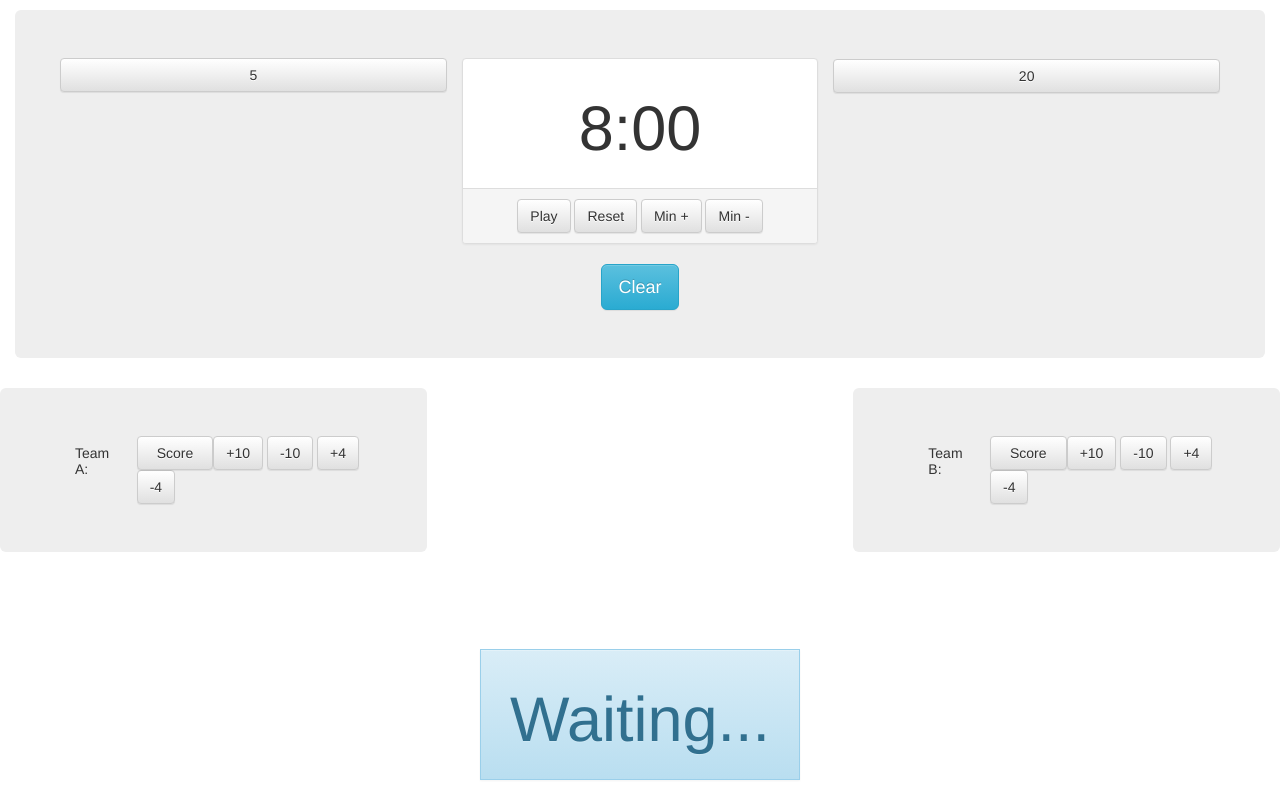
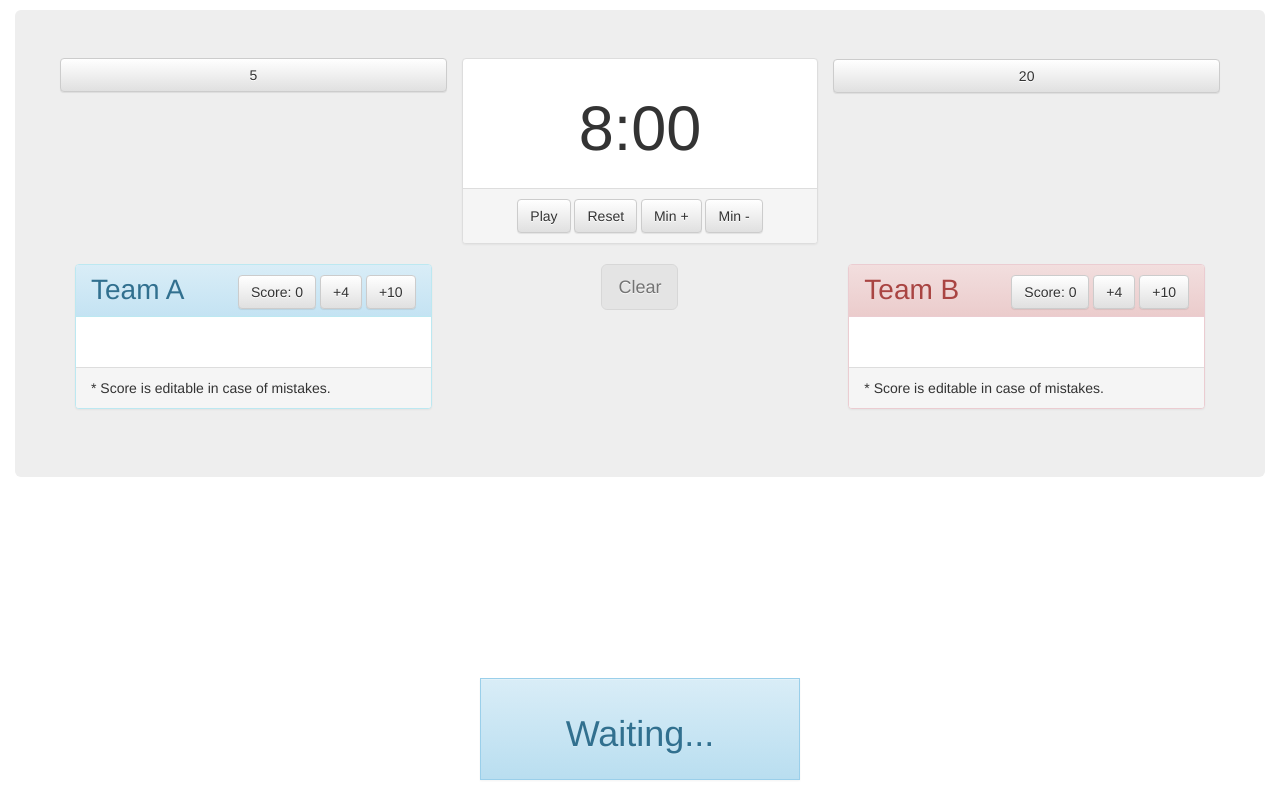
Before and after one commit to 415mcc/SciBowlBuzzer, a Flask app: template templates/scoreboard.html in a window 1280 px wide. Run offline with Flask 2, Linux system fonts and the light colour scheme; the template is opened without the code that fills it, so the values that code supplies are empty; some libraries are stand-ins or nearby versions.

Commit message:
Near completion of integration

```diff
--- a/main.py
+++ b/main.py
@@ -1,5 +1,5 @@
-from flask import Flask, json, abort, request
-from flask_socketio import SocketIO, join_room, close_room, send, emit
+from flask import Flask, json, abort, request, render_template, Markup
+from flask_socketio import SocketIO, join_room, close_room, emit
 from flask_sqlalchemy import SQLAlchemy
 from uuid import uuid4
 from datetime import datetime
@@ -46,9 +46,9 @@ class User(db.Model):
 
 
 def new_uuid(game):
-    uuidstr = uuid4()
+    uuidstr = uuid4().hex
     while game.users.filter_by(uuid=uuidstr).count() > 0:
-        uuidstr = uuid4()
+        uuidstr = uuid4().hex
     return uuidstr
 
 
@@ -68,6 +68,7 @@ def new_game(message):
     game = Game(room_id=room_id, sid=request.sid)
     db.session.add(game)
     db.session.commit()
+    print('new_game:', room_id)
     return room_id
 
 
@@ -86,13 +87,13 @@ def join_game(message):
     db.session.add(user)
     db.session.commit()
     join_room(room)
-    emit('new_user', {'uuid': user.uuid, 'name': name, 'team': team}, room=game.sid)
+    emit('new_user', {'uuid': user.uuid, 'name': Markup.escape(name), 'team': team}, room=game.sid)
     return 'success', user.uuid
 
 
 @socketio.on('buzz')
 def buzz(message):
-    time = message.get('room', None)
+    time = message.get('time', None)
     if time is None:
         return 'malformed'
     user = User.query.filter_by(sid=request.sid).first()
@@ -152,6 +153,16 @@ def disconnect_handler():
             db.session.commit()
 
 
+@app.route('/h', methods=['GET'])
+def scoreboard():
+    return render_template('scoreboard.html')
+
+
+@app.route('/', methods=['GET'])
+def buzzer():
+    return render_template('login.html')
+
+
 @app.route('/timesync', methods=['POST'])
 def timesync():
     id = request.json.get('id', None)
--- a/static/scoreboard.js
+++ b/static/scoreboard.js
@@ -8,6 +8,32 @@ var bonusIsTiming = false;
 var tossupTimerID;
 var tossupIsTiming = false;
 var mainIsTiming = false;
+var lockedout = false;
+var players = {};
+var teamscore = {0: 0, 1: 0};
+
+function lockout () {
+  lockedout = true;
+  $('#lockout-btn')
+    .removeClass('btn-default')
+    .addClass('btn-primary')
+    .prop('disabled', false);
+}
+
+function unlockout () {
+  lockedout = false;
+  $('#lockout-btn')
+    .removeClass('btn-primary')
+    .addClass('btn-default')
+    .prop('disabled', true);
+}
+
+function setTeamScore (team, score) {
+  teamscore[team] = score;
+  var id = team === 0 ? '#editable-a' : '#editable-b'
+  $(id).text(score);
+}
+
 function mainDownSec(){
   if(mainClockTime>0){
     mainClockTime--;
@@ -38,7 +64,7 @@ function tossupDownSec(){
     tossupClockTime--;
     $("#tossupClock").text(tossupClockTime);
   }else{
-    $("#tossupClock").removeClass('btn-default').addClass('btn-danger')
+    $("#tossupClock").removeClass('btn-default').addClass('btn-danger');
   }
 }
 function updateTime(){
@@ -49,7 +75,40 @@ function updateTime(){
     $("#mainClock").text(Math.floor(mainClockTime/60)+":"+ mainClockTime%60)
   }
 }
-$(function(){
+$(document).ready(function () {
+  $('#a-inc-4').click(function () {
+    setTeamScore(0, teamscore[0] + 4);
+  });
+
+  $('#a-inc-10').click(function () {
+    setTeamScore(0, teamscore[0] + 10);
+  });
+
+  $('#b-inc-4').click(function () {
+    setTeamScore(1, teamscore[1] + 4);
+  });
+
+  $('#b-inc-10').click(function () {
+    setTeamScore(1, teamscore[1] + 10);
+  });
+
+  $('#editable-a').blur(function () {
+    var num = Number($(this).text());
+    if (num) {
+      setTeamScore(0, num);
+    } else {
+      $(this).text(old);
+    }
+  });
+
+  $('#editable-b').blur(function () {
+    var num = Number($(this).text());
+    if (num) {
+      setTeamScore(1, num);
+    } else {
+      $(this).text(old);
+    }
+  });
 
   $('#mainClockPlay').click(function(e){
     var el = $(e.target)
@@ -112,4 +171,73 @@ $(function(){
       tossupTimerID = setInterval(tossupDownSec, 1000);
     }
   });
+
+  $('#lockout-btn').click(function (e) {
+    // TODO: implement pls
+  });
+
+  var socket = io();
+  socket.on('connect', function () {
+    socket.emit('new_game', null, function (room_id) {
+      $('#roomID').text(room_id);
+    });
+  });
+
+  socket.on('lockout', function (message) {
+    lockout();
+  });
+
+  socket.on('winner', function (message) {
+    // TODO: pls implement me
+    console.log(message.uuid);
+  });
+
+  socket.on('new_user', function (message) {
+    var obj = {name: message.name, team: message.team, score: 0};
+    var teamlist = message.team === 0 ? '#members-a' : '#members-b';
+    var div = $('<div>');
+    var li = $('<li>')
+      .addClass('list-group-item')
+      .appendTo(teamlist)
+      .append('<h4>' + message.name + '</h4>')
+      .append(div);
+    var editable = $('<span class="editable-score" contenteditable>0</span>');
+    $('<span class="btn btn-xs btn-default">Score: </span>')
+      .appendTo(div)
+      .append(editable);
+    editable.blur(function () {
+      var team = message.team;
+      var uuid = message.uuid;
+      var old = players[uuid].score;
+      var num = Number($(this).text());
+      if (num) {
+        players[uuid].score = num;
+        setTeamScore(team, teamscore[team] + (num - old));
+      } else {
+        $(this).text(old);
+      }
+    });
+    $('<span class="btn btn-xs btn-default">-4</span>')
+      .appendTo(div)
+      .click(function () {
+        var team = message.team;
+        var ed = editable;
+        var uuid = message.uuid;
+        players[uuid].score += -4;
+        setTeamScore(team, teamscore[team] - 4);
+        ed.text(players[uuid].score);
+      });
+    $('<span class="btn btn-xs btn-default">+4</span>')
+      .appendTo(div)
+      .click(function () {
+        var team = message.team;
+        var ed = editable;
+        var uuid = message.uuid;
+        players[uuid].score += 4;
+        setTeamScore(team, teamscore[team] + 4);
+        ed.text(players[uuid].score);
+      });
+    obj.elem = li;
+    players[message.uuid] = obj;
+  })
 });
--- a/templates/login.html
+++ b/templates/login.html
@@ -48,7 +48,8 @@
 
     <script src="https://code.jquery.com/jquery-3.2.1.min.js" integrity="sha256-hwg4gsxgFZhOsEEamdOYGBf13FyQuiTwlAQgxVSNgt4=" crossorigin="anonymous"></script>
     <script src="https://maxcdn.bootstrapcdn.com/bootstrap/3.3.7/js/bootstrap.min.js" integrity="sha384-Tc5IQib027qvyjSMfHjOMaLkfuWVxZxUPnCJA7l2mCWNIpG9mGCD8wGNIcPD7Txa" crossorigin="anonymous"></script>
-    <script src="https://cdn.socket.io/socket.io-1.2.0.js"></script>
-    <script src="signin.js"></script>
+    <script src="https://cdnjs.cloudflare.com/ajax/libs/socket.io/2.0.1/socket.io.js" integrity="sha256-fiM0lX3OYzf0FfLBeLqFuCokh+rf1VhI/eanPbzldUM=" crossorigin="anonymous"></script>
+    <script src="/static/timesync.min.js"></script>
+    <script src="/static/signin.js"></script>
   </body>
 </html>
--- a/templates/scoreboard.html
+++ b/templates/scoreboard.html
@@ -2,7 +2,7 @@
 <html lang="en">
   <head>
     <meta charset="utf-8">
-    <meta name="viewport" content="width=device-width, initial-scale=1, maximum-scale=1, user-scalable=no">
+    <meta name="viewport" content="width=device-width, initial-scale=1">
 
     <title>SBowl Scoreboard</title>
     <link rel="stylesheet" href="https://maxcdn.bootstrapcdn.com/bootstrap/3.3.7/css/bootstrap.min.css" integrity="sha384-BVYiiSIFeK1dGmJRAkycuHAHRg32OmUcww7on3RYdg4Va+PmSTsz/K68vbdEjh4u" crossorigin="anonymous">
@@ -21,10 +21,27 @@
       .panel-footer .btn-group button {
         min-width: 40%;
       }
+      h2.panel-title {
+        display: inline;
+        font-size: 200%;
+      }
+      .panel-heading button {
+        min-height: 100%;
+      }
+      .panel-heading div {
+        float: right;
+      }
+      .panel-body ul li h4 {
+        display: inline;
+      }
+      .panel-body ul li div {
+        display: inline;
+        float: right;
+      }
     </style>
   </head>
   <body>
-    <div class="container-fluid center-block", id="scoreboard">
+    <div class="container-fluid" id="scoreboard">
       <div class="jumbotron">
         <div class="row">
           <button type="button" id="tossupClock" class="btn btn-default text-center col-md-4">5</button>
@@ -52,9 +69,42 @@
           </div>
           <button type="button" id="bonusClock" class="btn btn-default text-center col-md-4">20</button>
         </div>
-        <div class="text-center center-group" id="clearBuzzers">
-          <button type="button" id="clearBuzzerButton" class="btn btn-lg btn-info">Clear</button
-
+        <div class="row">
+          <div class="col-md-4">
+            <div class="panel panel-info">
+              <div class="panel-heading">
+                <h2 class="panel-title">Team A</h2>
+                <div>
+                  <button type="button" class="btn btn-default">Score: <span id="editable-a" class="editable-score" contenteditable>0</span></button>
+                  <button type="button" class="btn btn-default" id="a-inc-4">+4</button>
+                  <button type="button" class="btn btn-default" id="a-inc-10">+10</button>
+                </div>
+              </div>
+              <div class="panel-body">
+                <ul class="list-group" id="members-a"></ul>
+              </div>
+              <div class="panel-footer">* Score is editable in case of mistakes.</div>
+            </div>
+          </div>
+          <div class="text-center center-group col-md-4">
+            <button type="button" id="lockout-btn" class="btn btn-lg btn-default" disabled>Clear</button>
+          </div>
+          <div class="col-md-4">
+            <div class="panel panel-danger">
+              <div class="panel-heading">
+                <h2 class="panel-title">Team B</h2>
+                <div>
+                  <button type="button" class="btn btn-default">Score: <span id="editable-b" class="editable-score" contenteditable>0</span></button>
+                  <button type="button" class="btn btn-default" id="b-inc-4">+4</button>
+                  <button type="button" class="btn btn-default" id="b-inc-10">+10</button>
+                </div>
+              </div>
+              <div class="panel-body">
+                <ul class="list-group" id="members-b"></ul>
+              </div>
+              <div class="panel-footer">* Score is editable in case of mistakes.</div>
+            </div>
+          </div>
         </div>
       </div>
 
@@ -62,39 +112,10 @@
         <h1 class="text-center" id="roomID">Waiting...</h1>
       </div>
     </div>
-    <div class="row">
-      <div class="container-fluid jumbotron col-md-4" id="teamAScoreboard">
-          <h5 class=col-md-3>Team A:</h5>
-          <button type="button" class="btn btn-default col-md-3" contenteditable>Score</button>
-          <button type="button" class="btn btn-default col-md-1.5">+10</button>
-          <button type="button" class="btn btn-default col-md-1.5">-10</button>
-          <button type="button" class="btn btn-default col-md-1.5">+4</button>
-          <button type="button" class="btn btn-default col-md-1.5">-4</button>
-      </div>
-      <div class="container-fluid jumbotron col-md-4 col-md-offset-4" id="teamBScoreboard">
-          <h5 class=col-md-3 id="teamBName">Team B:</h5>
-          <button type="button" class="btn btn-default col-md-3" contenteditable>Score</button>
-          <button type="button" class="btn btn-default col-md-1.5">+10</button>
-          <button type="button" class="btn btn-default col-md-1.5">-10</button>
-          <button type="button" class="btn btn-default col-md-1.5">+4</button>
-          <button type="button" class="btn btn-default col-md-1.5">-4</button>
-
-        <div class="row">
-
-        </div>
-      </div>
-    </div>
-
-
-
-
-
-
-
 
     <script src="https://code.jquery.com/jquery-3.2.1.min.js" integrity="sha256-hwg4gsxgFZhOsEEamdOYGBf13FyQuiTwlAQgxVSNgt4=" crossorigin="anonymous"></script>
     <script src="https://maxcdn.bootstrapcdn.com/bootstrap/3.3.7/js/bootstrap.min.js" integrity="sha384-Tc5IQib027qvyjSMfHjOMaLkfuWVxZxUPnCJA7l2mCWNIpG9mGCD8wGNIcPD7Txa" crossorigin="anonymous"></script>
-    <script src="https://cdn.socket.io/socket.io-1.2.0.js"></script>
-    <script src="scoreboard.js"></script>
+    <script src="https://cdnjs.cloudflare.com/ajax/libs/socket.io/2.0.1/socket.io.js" integrity="sha256-fiM0lX3OYzf0FfLBeLqFuCokh+rf1VhI/eanPbzldUM=" crossorigin="anonymous"></script>
+    <script src="/static/scoreboard.js"></script>
   </body>
 </html>
```
Also changed, not shown: static/signin.js (+52 -31 lines).
